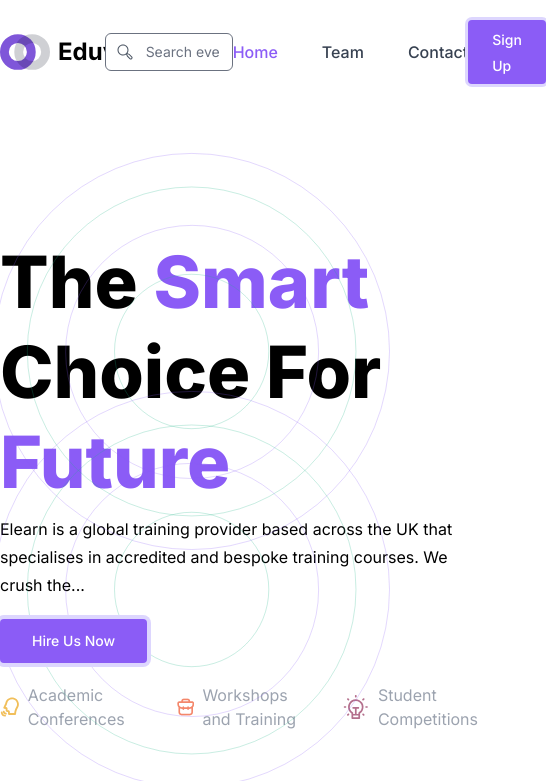
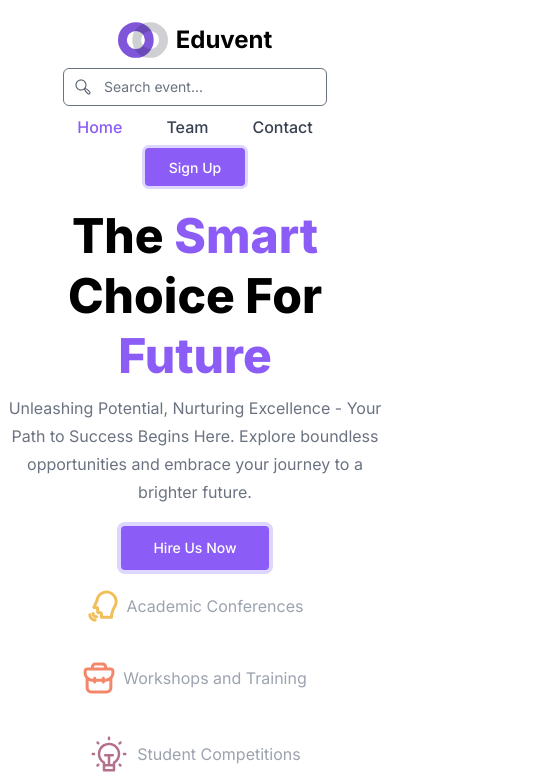
Before and after one commit to imranwebcraft/Eduvent, a React (Vite) app: page / in a window 390 px wide. Shown: the top 781 px of the page, 546 px wide, since content can reach past the window. Built offline with nearby package versions, Linux system fonts and the light colour scheme; no server answers.

Commit message:
Responsive design added for homa page and service details page

```diff
--- a/src/Components/Banner/Banner.jsx
+++ b/src/Components/Banner/Banner.jsx
@@ -4,7 +4,7 @@ const Banner = () => {
 	return (
 		<div className=" relative ">
 			<div
-				className=" absolute -top-[3%] left-[0%]"
+				className=" hidden lg:block absolute -top-[3%] left-[-2%]"
 				data-aos="zoom-in-up"
 				data-aos-duration="2000"
 				data-aos-easing="ease-in-sine"
@@ -12,29 +12,33 @@ const Banner = () => {
 				<img src={bannerbg} alt="" />
 			</div>
 			<div
-				className=" absolute bottom-[10%] right-[0%]"
+				className="hidden lg:block absolute bottom-[10%] right-[0%]"
 				data-aos="zoom-in-up"
 				data-aos-duration="2000"
 				data-aos-easing="ease-in-shine"
 			>
 				<img src={bannerbg} alt="" />
 			</div>
-			<div className="container mx-auto flex items-center h-[90vh]">
-				<div>
+			<div className="container mx-auto flex gap-2 flex-col lg:flex-row items-center h-[90vh]">
+				{/* Content */}
+				<div className=" w-full">
 					<div
 						data-aos="fade-up"
 						data-aos-duration="2000"
 						data-aos-easing="ease-in-shine"
 					>
-						<h1 className=" z-50 text-7xl font-extrabold leading-[90px] mb-2">
-							The <span className=" text-violet-500">Smart</span> <br /> Choice
-							For <span className=" text-violet-500">Future</span>
+						<div>
+							<h1 className=" ml-0 pl-0 z-50 text-5xl text-center lg:text-left md:text-7xl font-extrabold leading-[60px] lg:leading-[90px] mb-2">
+								The <span className=" text-violet-500">Smart</span> <br />{" "}
+								Choice For <span className=" text-violet-500">Future</span>
 							</h1>
-						<p className=" z-50 leading-7 mb-5">
-							Elearn is a global training provider based across the UK that
-							specialises in accredited and bespoke training courses. We crush
-							the...
+							<p className=" z-50 leading-7 mb-5  text-gray-500 text-center lg:text-left">
+								Unleashing Potential, Nurturing Excellence - Your Path to
+								Success Begins Here. Explore boundless opportunities and embrace
+								your journey to a brighter future.
 							</p>
+						</div>
+						<div className=" flex justify-center lg:justify-start">
 							<button
 								className="group relative inline-flex items-center overflow-hidden ring-4 ring-violet-200 rounded bg-violet-500  hover:bg-violet-600 px-8 py-3 text-white focus:outline-none focus:ring active:bg-violet-600 duration-300 ease-in-out transition-all"
 								href="/download"
@@ -60,9 +64,10 @@ const Banner = () => {
 								</span>
 							</button>
 						</div>
+					</div>
 
 					<div
-						className=" flex items-center gap-10 mt-5"
+						className="flex flex-col lg:flex-row items-center gap-10 mt-5"
 						data-aos="fade-up"
 						data-aos-duration="3000"
 					>
@@ -125,8 +130,9 @@ const Banner = () => {
 						</div>
 					</div>
 				</div>
+				{/* Image */}
 				<div
-					className=" z-50"
+					className=" z-50 w-full"
 					data-aos="fade-up"
 					data-aos-duration="2000"
 					data-aos-easing="ease-in-shine"
--- a/src/Components/ClientSay/ClientSay.jsx
+++ b/src/Components/ClientSay/ClientSay.jsx
@@ -14,7 +14,7 @@ const ClientSay = () => {
 					{/* One */}
 					<div
 						className="flex flex-col hover:cursor-pointer p-8 shadow-lg rounded-lg hover:shadow-md duration-300 ease-linear border-violet-200"
-						data-aos="fade-right"
+						data-aos="flip-left"
 						data-aos-duration="1000"
 						data-aos-easing="ease-in-shine"
 					>
@@ -44,7 +44,7 @@ const ClientSay = () => {
 					{/* Two */}
 					<div
 						className="flex flex-col hover:cursor-pointer p-8 shadow-lg rounded-lg hover:shadow-md duration-300 ease-linear border-violet-200"
-						data-aos="fade-up"
+						data-aos="flip-up"
 						data-aos-duration="1500"
 						data-aos-easing="ease-in-shine"
 					>
@@ -71,7 +71,7 @@ const ClientSay = () => {
 					{/* Three */}
 					<div
 						className="flex flex-col hover:cursor-pointer p-8 shadow-lg rounded-lg hover:shadow-md duration-300 ease-linear border-violet-200"
-						data-aos="fade-left"
+						data-aos="flip-right"
 						data-aos-duration="1000"
 						data-aos-easing="ease-in-shine"
 					>
--- a/src/Components/Experience/Experience.jsx
+++ b/src/Components/Experience/Experience.jsx
@@ -5,7 +5,7 @@ import team from "../../assets/SVG/jigsaw.svg";
 const Experience = () => {
 	return (
 		<div className=" relative bg-violet-50 py-10">
-			<div className=" container mx-auto flex items-center">
+			<div className=" container mx-auto flex gap-5 lg:gap-0 flex-col lg:flex-row items-center">
 				{/* Image */}
 				<div
 					className=" flex-1 top-[50%]"
@@ -27,7 +27,7 @@ const Experience = () => {
 					data-aos-easing="ease-in"
 				>
 					<div className=" mb-11">
-						<h3 className=" text-3xl font-bold">
+						<h3 className=" text-3xl font-bold text-center lg:text-left">
 							Premium <span className=" text-violet-500">Event</span> Experience
 						</h3>
 					</div>
--- a/src/Components/Footer/Footer.jsx
+++ b/src/Components/Footer/Footer.jsx
@@ -35,14 +35,19 @@ const Footer = () => {
 
 					<div className=" container mx-auto mt-16 grid grid-cols-1 gap-8 lg:grid-cols-2 lg:gap-32">
 						<div className=" mx-auto max-w-sm lg:max-w-none">
+							<div className=" flex flex-col justify-center items-center lg:items-start">
 								<img src={logo} alt="logo" className="" />
-							<span className=" text-xl font-bold text-text-one ">Eduvent</span>
-							<p className="mt-4 text-center w-[80%] text-gray-500 lg:text-left">
+
+								<span className=" text-xl font-bold text-text-one ">
+									Eduvent
+								</span>
+								<p className="mt-4 text-center w-[80%] text-gray-500  lg:text-left">
 									Increase reach, engagement, registrations, and revenue across
 									your institution&apos;s entire events program for students,
 									parents, alumni, or staff with an end-to-end event technology
 									platform powered by Edu-Vent.
 								</p>
+							</div>
 
 							<div className="mt-6 flex justify-center gap-4 lg:justify-start">
 								<a
--- a/src/Components/Navbar/Navbar.jsx
+++ b/src/Components/Navbar/Navbar.jsx
@@ -74,15 +74,15 @@ const Navbar = () => {
 	);
 
 	return (
-		<div className="font-inter leading-relaxed">
-			<nav className="container mx-auto flex items-center justify-between py-5">
+		<div className="leading-relaxed">
+			<nav className="container mx-auto flex flex-col lg:flex-row items-center justify-between py-5">
 				<div className=" flex gap-2 items-center">
 					<img className=" w-[50px] h-[40px]" src={logo} alt="" />
 					<Link className="  duration-200 text-2xl font-bold" to={"/"}>
 						Eduvent
 					</Link>
 				</div>
-				<div className="space-y-1">
+				<div className="space-y-1 mt-2">
 					<div className="relative">
 						<span className="absolute inset-y-0 left-0 flex items-center pl-2">
 							<button
@@ -103,16 +103,16 @@ const Navbar = () => {
 							type="text"
 							name="Search"
 							placeholder="Search event..."
-							className="w-32 py-2 pl-10 text-sm rounded-md sm:w-auto focus:outline-none focus:border-violet-500 focus:ring focus:ring-violet-200"
+							className="w-full py-2 pl-10 text-sm rounded-md sm:w-auto focus:outline-none focus:border-violet-500 focus:ring focus:ring-violet-200"
 						/>
 					</div>
 				</div>
 
-				<ul className="flex gap-11 items-center font-medium">{links}</ul>
+				<ul className="flex gap-11 items-center font-medium mt-2">{links}</ul>
 
 				{user ? (
 					<>
-						<div className=" flex items-center gap-2">
+						<div className=" flex items-center gap-2 mt-2">
 							<div className=" bg-gray-100 px-2 py-[5px] rounded hover:bg-gray-200 text-sm font-medium">
 								{user.displayName}
 							</div>
@@ -137,7 +137,7 @@ const Navbar = () => {
 					</>
 				) : (
 					<>
-						<div className="  hover:cursor-pointer  bg-violet-500 hover:bg-violet-600 px-6 py-[6px] ring ring-violet-200  text-white rounded duration-300 ease-linear">
+						<div className=" mt-2  hover:cursor-pointer  bg-violet-500 hover:bg-violet-600 px-6 py-[6px] ring ring-violet-200  text-white rounded duration-300 ease-linear">
 							<Link className=" text-sm font-medium " to={"/register"}>
 								Sign Up
 							</Link>
--- a/src/Components/OurServices/OurServices.jsx
+++ b/src/Components/OurServices/OurServices.jsx
@@ -3,7 +3,7 @@ import ServiceCrad from "./ServiceCrad";
 
 const OurServices = ({ services }) => {
 	return (
-		<section className="text-center container mx-auto py-24">
+		<section className="text-center container mx-auto py-24 mt-16 lg:mt-0">
 			<div className=" space-y-2 mb-10">
 				<h1 className=" text-4xl font-bold text-text-one">
 					Our <span className="text-violet-500">Services</span>
--- a/src/Components/ShowServiceDetails/ShowServiceDetails.jsx
+++ b/src/Components/ShowServiceDetails/ShowServiceDetails.jsx
@@ -31,7 +31,7 @@ const ShowServiceDetails = ({ service }) => {
 
 				<div className="absolute inset-0 bg-gradient-to-b from-gray-400 via-gray-700 to-gray-800 opacity-60"></div>
 				<h1
-					className=" flex justify-center items-center absolute top-[40%] left-[25%] right-[25%]
+					className=" flex justify-center items-center text-center lg:text-left absolute top-[40%] left-[25%] right-[25%]
 
 				text-white text-6xl font-bold
 
@@ -42,22 +42,25 @@ const ShowServiceDetails = ({ service }) => {
 			</div>
 
 			{/* Grid Div */}
-			<div className=" grid gap-10 grid-cols-3 mt-5">
-				<div className=" col-span-2">
+			<div className=" grid gap-10 grid-cols-1 lg:grid-cols-3 mt-5">
+				{/* Left side */}
+				<div className="col-span-2">
 					<div>
-						<div className="flex gap-2 items-center text-xl font-medium mb-5">
+						<div className="flex gap-2 items-center justify-center lg:justify-start text-xl font-medium mb-5">
 							<p>Details</p>
 							<MdOutlineDescription className=" opacity-90 text-violet-500 hover:text-violet-600 hover:cursor-pointer duration-300 ease-linear" />
 						</div>
-						<div className=" text-justify leading-relaxed mb-5">{details}</div>
+						<div className=" text-justify text-gray-800 leading-relaxed mb-5">
+							{details}
+						</div>
 					</div>
 
 					<div className="text-xl font-medium mb-5">
-						<div className="flex gap-2 items-center mb-5">
+						<div className="flex gap-2 items-center  justify-center lg:justify-start mb-5">
 							<p>Date & time</p>
 							<BsCalendarDate className=" opacity-90 text-violet-500 hover:text-violet-600 hover:cursor-pointer duration-300 ease-linear" />
 						</div>
-						<div className="border border-violet-300 rounded-md p-8 w-[40%]">
+						<div className="border border-violet-300 rounded-md p-8 w-full lg:w-[40%]">
 							<p className=" text-gray-600">
 								{moment().format("dddd, MMMM Do YYYY")}
 							</p>
@@ -75,55 +78,59 @@ const ShowServiceDetails = ({ service }) => {
 					</div>
 
 					<div>
-						<div className="flex gap-2 items-center text-xl font-medium mb-3">
+						<div className="flex gap-2 items-center justify-center lg:justify-start text-xl font-medium mb-3">
 							<p>Organizer Contact</p>
 							<MdOutlineAlternateEmail className=" opacity-90 text-violet-500 hover:text-violet-600 hover:cursor-pointer duration-300 ease-linear" />
 						</div>
-						<p>
-							Please go to{" "}
+						<p className=" text-center lg:text-left">
+							Please go to
 							<span className=" text-violet-500 hover:underline hover:cursor-pointer">
 								www.edu-vent.com
-							</span>{" "}
+							</span>
 							and refer the FAQ section for more detail.
 						</p>
 					</div>
 
+					<div className=" flex justify-center lg:justify-start items-center">
 						<Link
 							to={"/"}
 							className=" mt-5 group relative inline-block overflow-hidden border border-violet-600 px-8 py-2 focus:outline-none focus:ring focus:ring-violet-200"
 							href="/download"
 						>
 							<span className="absolute inset-y-0 right-0 w-[2px] bg-violet-600 transition-all group-hover:w-full group-active:bg-violet-500"></span>
-
 							<span className="relative text-sm font-medium text-violet-500 transition-colors group-hover:text-white">
 								Go Back
 							</span>
 						</Link>
 					</div>
+				</div>
+				{/* Right side */}
+				<div className=" col-span-2 lg:col-span-1">
 					<div className="">
-					<div>
-						<div className="flex gap-2 items-center text-xl font-medium mb-5">
+						<div className="flex gap-2 items-center justify-center lg:justify-start text-xl font-medium mb-5">
 							<p>Choose Location</p>
 							<MdOutlineLocationOn className=" opacity-90 text-violet-500 hover:text-violet-600 hover:cursor-pointer duration-300 ease-linear" />
 						</div>
 
+						<div className="">
 							<img
-							className=" w-full h-[300px] object-cover"
+								className="w-full mx-auto h-[300px] object-cover rounded-lg"
 								src={map}
 								alt="map-image"
 							/>
 						</div>
-					<div className=" mt-5 ">
+					</div>
+					<div className=" mt-5 text-center lg:text-left ">
 						<p className=" text-lg font-medium"> Dream {name}</p>
 						<p className=" text-sm text-gray-600">{short_description}</p>
 					</div>
 					<div className=" mt-5 ">
-						<div className=" flex gap-2 items-center text-xl font-medium">
+						<div className=" flex gap-2 items-center justify-center lg:justify-start text-xl font-medium">
 							<p className=" text-lg font-medium"> Tags</p>
 							<BsTags className=" opacity-90 text-violet-500 hover:text-violet-600 hover:cursor-pointer duration-300 ease-linear" />
 						</div>
 
-						<ul className=" space-y-2">
+						<ul className=" space-y-2 text-center lg:text-left">
 							{tags?.map((tag, index) => (
 								<li
 									key={index}
@@ -135,11 +142,11 @@ const ShowServiceDetails = ({ service }) => {
 						</ul>
 					</div>
 					<div className="mt-5">
-						<div className="flex gap-2 items-center text-xl font-medium mb-2">
+						<div className="flex gap-2 items-center justify-center lg:justify-start text-xl font-medium mb-2">
 							<p>Share with colleague</p>
 							<AiOutlineShareAlt className=" opacity-90 text-violet-500 hover:text-violet-600 hover:cursor-pointer duration-300 ease-linear" />
 						</div>
-						<div className=" flex items-center gap-5">
+						<div className=" flex items-center justify-center lg:justify-start gap-5">
 							<div className=" cursor-pointer">
 								<svg
 									xmlns="http://www.w3.org/2000/svg"
--- a/src/Layout/MainLayout.jsx
+++ b/src/Layout/MainLayout.jsx
@@ -4,7 +4,7 @@ import { Toaster } from "react-hot-toast";
 
 const MainLayout = () => {
 	return (
-		<div className="font-inter">
+		<div className="font-inter px-2 lg:px-0">
 			<Navbar></Navbar>
 			<Outlet></Outlet>
 			<Toaster />
--- a/src/Pages/Login.jsx
+++ b/src/Pages/Login.jsx
@@ -5,7 +5,7 @@ import google from "../assets/SVG/Google.svg";
 import github from "../assets/SVG/github.svg";
 import { PiEyeDuotone } from "react-icons/pi";
 import { PiEyeSlashDuotone } from "react-icons/pi";
-import { useContext, useState } from "react";
+import { useContext, useEffect, useState } from "react";
 import { AuthContext } from "../Provider/AuthProvider";
 import toast from "react-hot-toast";
 import { Helmet } from "react-helmet-async";
@@ -21,6 +21,11 @@ const Login = () => {
 	const location = useLocation();
 	// Use navigate hook to navigate the user after login
 	const navigate = useNavigate();
+
+	// Prevent auto scroll at the bottom
+	useEffect(() => {
+		window.scrollTo(0, 0); // Scroll to the top of the page on route change
+	}, [location.pathname]);
 
 	// Login handle
 	const handleLogin = e => {
@@ -84,7 +89,7 @@ const Login = () => {
 	};
 
 	return (
-		<div className=" container mx-auto  min-h-screen mt-10">
+		<div className=" container mx-auto  min-h-screen mt-20">
 			<Helmet>
 				<title>Eduvent - Login</title>
 			</Helmet>
--- a/src/Pages/Register.jsx
+++ b/src/Pages/Register.jsx
@@ -3,8 +3,8 @@ import logo from "../assets/SVG/Logo.svg";
 import signUpImg from "../assets/Images/register3.webp";
 import { PiEyeDuotone } from "react-icons/pi";
 import { PiEyeSlashDuotone } from "react-icons/pi";
-import { Link, useNavigate } from "react-router-dom";
-import { useContext, useState } from "react";
+import { Link, useLocation, useNavigate } from "react-router-dom";
+import { useContext, useEffect, useState } from "react";
 import { AuthContext } from "../Provider/AuthProvider";
 import toast from "react-hot-toast";
 
@@ -22,6 +22,12 @@ const Register = () => {
 
 	//Use navigate hook to redirect the user after register an account
 	const navigate = useNavigate();
+
+	// Prevent auto scroll at the bottom
+	const location = useLocation();
+	useEffect(() => {
+		window.scrollTo(0, 0); // Scroll to the top of the page on route change
+	}, [location.pathname]);
 
 	// Form submit handler
 	const handleRegistration = e => {
@@ -108,7 +114,7 @@ const Register = () => {
 	};
 
 	return (
-		<div className=" container mx-auto min-h-screen mt-10">
+		<div className=" container mx-auto min-h-screen mt-20">
 			<Helmet>
 				<title>Eduvent - Register</title>
 			</Helmet>
```
Lines whose indentation alone changed are shown as unchanged.
